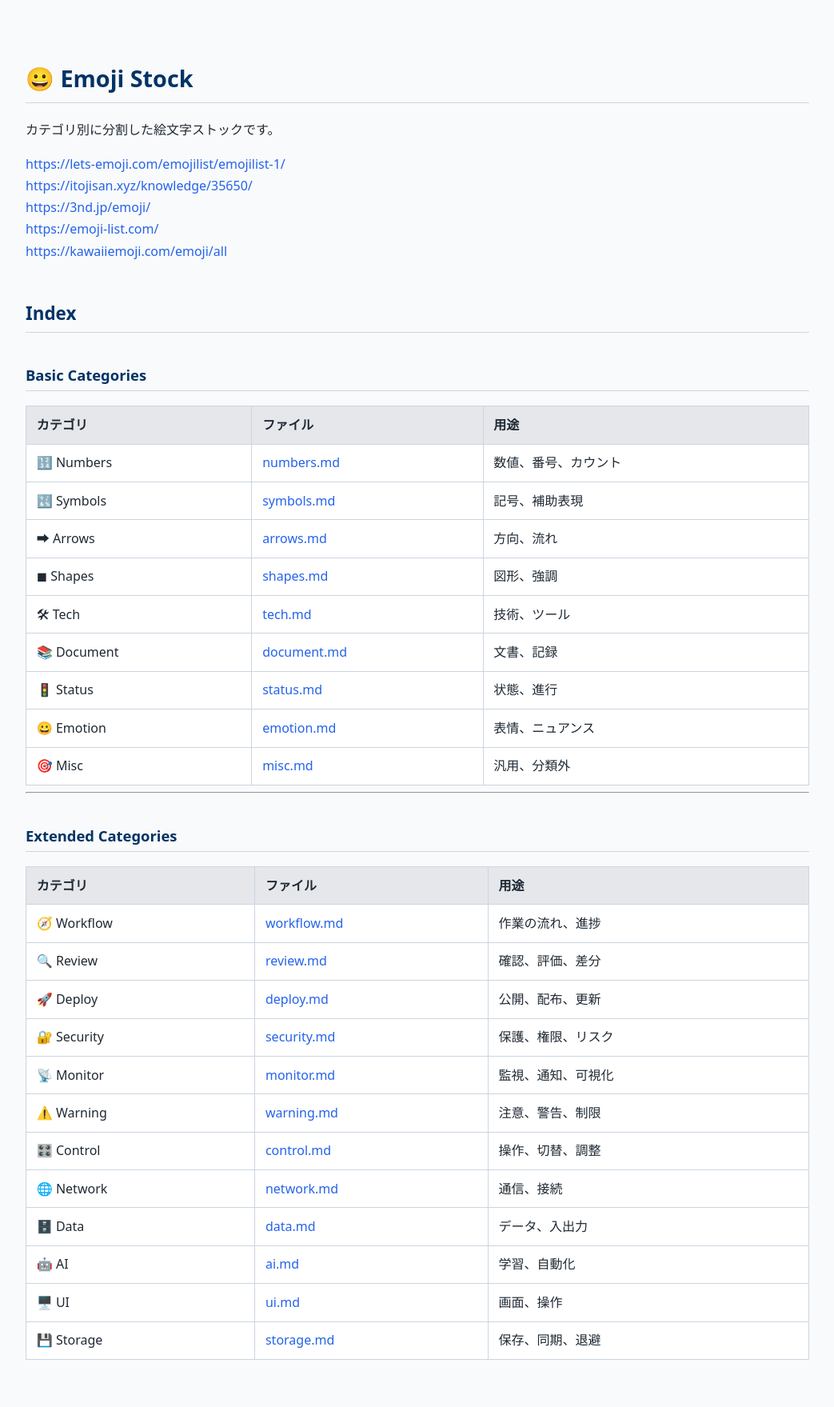
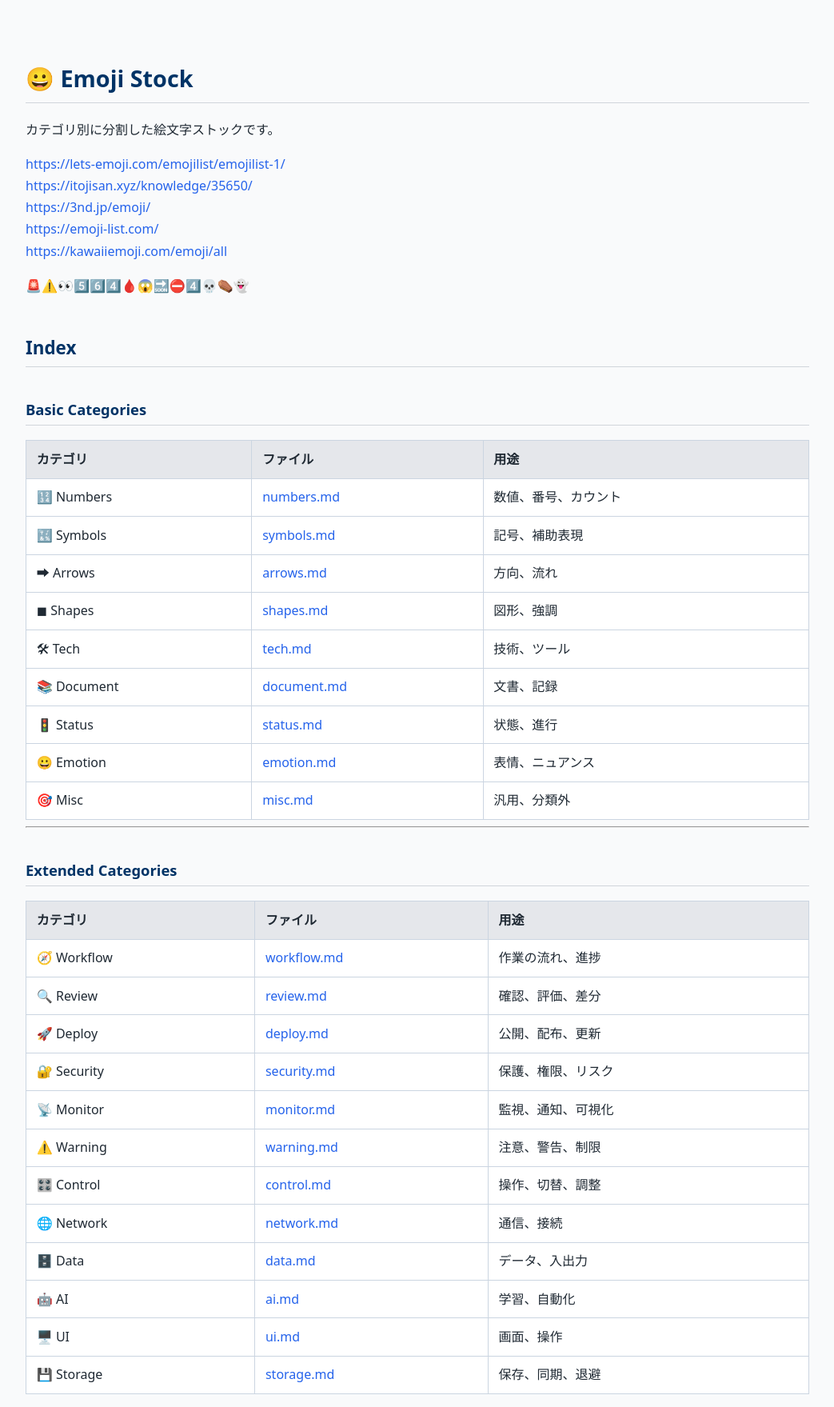
Before and after one commit to Samizo-AITL/Samizo-AITL.github.io, a Jekyll site: the page built from about/emoji/index.md, in a window 1280 px wide. Shown: the whole page at 80% size, without its empty margins (118-1161 px from the left). Built offline with Jekyll 4.4.1, drawn with Linux system fonts in a browser that asks for light colours; before the commit the page ends 1716 px from its top, so only the background shows below that.

Commit message:
Update index.md

```diff
--- a/about/emoji/index.md
+++ b/about/emoji/index.md
@@ -12,6 +12,8 @@ title: index.md
 [https://3nd.jp/emoji/](https://3nd.jp/emoji/)<br>
 [https://emoji-list.com/](https://emoji-list.com/)<br>
 [https://kawaiiemoji.com/emoji/all](https://kawaiiemoji.com/emoji/all)
+
+🚨⚠️👀5️⃣6️⃣4️⃣🩸😱🔜⛔4️⃣💀⚰️👻
 
 ## Index
 
```
